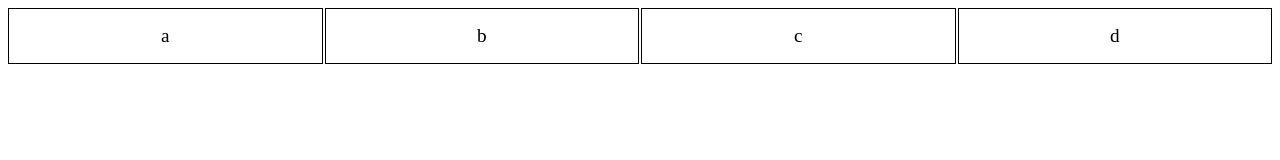
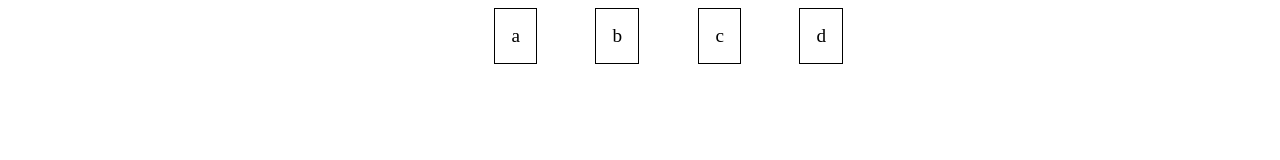
Before and after one commit to matias-sanchez-villar/Dibujos-CSS, a plain HTML site: page css-grid/avanzado/intermedio/html/index.html in a window 1280 px wide. Drawn offline with Linux system fonts and the light colour scheme.

Commit message:
alineaciones

```diff
--- a/css-grid/avanzado/intermedio/css/estilos.css
+++ b/css-grid/avanzado/intermedio/css/estilos.css
@@ -5,8 +5,17 @@ body {
 .grid-container {
     display: grid;
     grid-gap: 2px;
-    grid-template-columns: repeat(auto-fill, minmax(50px, 1fr)); /* auto-fill no permite que los elementos crescan mas -- mantienen el mismo tamaño y saltan*/
-    grid-template-columns: repeat(auto-fit, minmax(50px, 1fr)); /* auto-fit los elementos acupan toda la pantalla necesaria -- saltan y ocupan todo el espacio disponible*/
+    grid-template-columns: repeat(auto-fill, minmax(50px, 100px)); /* auto-fill no permite que los elementos crescan mas -- mantienen el mismo tamaño y saltan*/
+    grid-template-columns: repeat(auto-fit, minmax(50px, 100px)); /* auto-fit los elementos acupan toda la pantalla necesaria -- saltan y ocupan todo el espacio disponible*/
+    /*alineacion de los elementos*/
+    justify-items: center;
+    align-items: flex-end;
+    place-items: center end;/*engloba las 2 opciones*/
+    /*alineacion de los contenidos*/
+    justify-content: space-between;
+    align-content: stretch;
+    place-content: center;/*engloba las 2 opciones*/
+
 }
 
 .grid-items {
```
